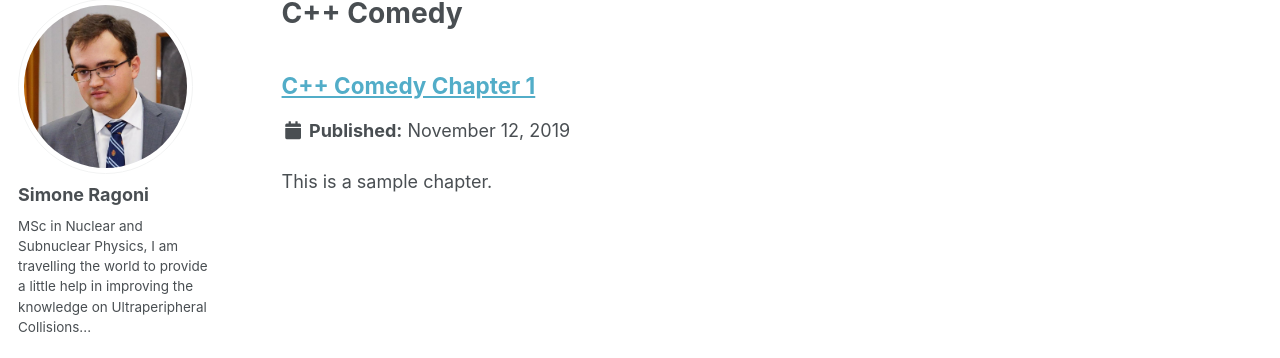
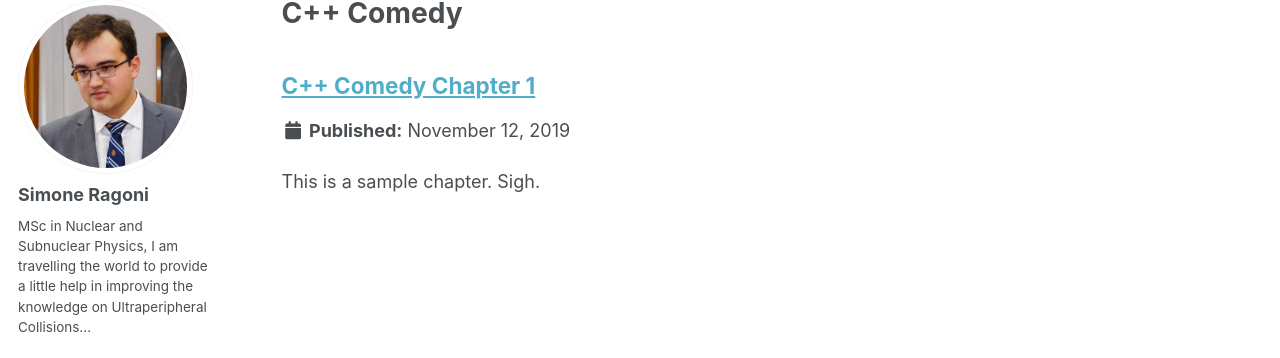
Before and after one commit to mdarabiamin/siragoni.github.io, a Jekyll site: the page built from _pages/CppComedy.html, in a window 1280 px wide. Shown: the part 119-477 px from the top of the page. Built offline with Jekyll 4.4.1, drawn with Linux system fonts in a browser that asks for light colours.

Commit message:
Update portfolio-1.md

```diff
--- a/_CppComedy/portfolio-1.md
+++ b/_CppComedy/portfolio-1.md
@@ -3,11 +3,11 @@ title: 'C++ Comedy Chapter 1'
 date: 2019-11-12
 permalink: /CppComedy/Chapter-1/
 type: "portfolio"
-collection: CppComedy
+collection: portfolio
 author_profile: true
 ---
 
-This is a sample chapter.
+This is a sample chapter. Sigh.
 
 Headings are cool
 ======
```
